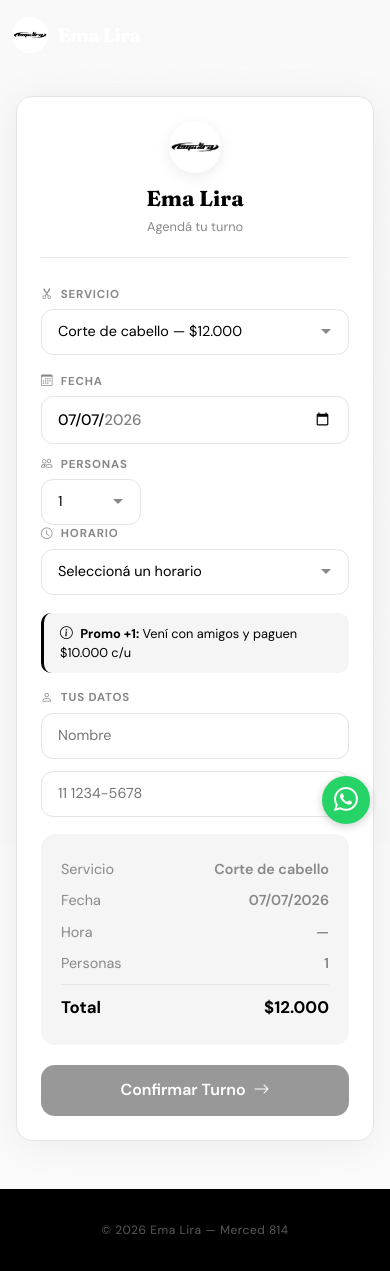
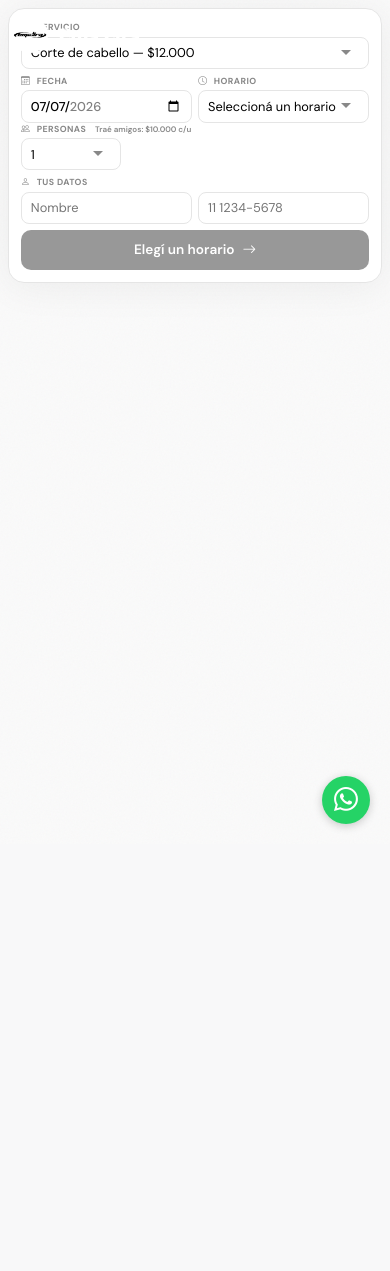
Before and after one commit to Preto18/peluqueria-ema-lira, a Flask app: page /agendar in a window 390 px wide. After the commit the page ends 829 px from the top, so only its background shows below. Run offline with Flask 3, Linux system fonts and the light colour scheme; data that the repository does not hold is empty; some libraries are stand-ins or nearby versions.

Commit message:
Booking mobile single-screen: header/summary/promo a desktop-only, total en botón, badge promo inline, layout compacto <576px

```diff
--- a/static/css/style.css
+++ b/static/css/style.css
@@ -1240,8 +1240,6 @@ body {
 
 @media (max-width: 400px) {
     .login-card { padding: 1.5rem 1rem; }
-    .booking-row { flex-direction: column; gap: 0.5rem; }
-    .booking-row .booking-field { min-width: 100%; }
     .confirm-card { padding: 1.5rem 1rem; }
 }
 
@@ -1508,6 +1506,73 @@ body {
     cursor: not-allowed;
     transform: none;
     box-shadow: none;
+}
+
+.booking-promo-badge {
+    font-size: 0.6rem;
+    font-weight: 600;
+    text-transform: none;
+    letter-spacing: 0;
+    margin-left: 0.4rem;
+    vertical-align: middle;
+}
+.booking-promo-badge.active {
+    color: #000;
+}
+.booking-promo-badge.hint {
+    color: #888;
+}
+
+@media (max-width: 576px) {
+    .booking-page .booking-wrapper {
+        padding: 0.5rem;
+        align-items: flex-start;
+    }
+    .booking-page .booking-card {
+        padding: 0.75rem;
+        max-width: 100%;
+        margin-top: 0;
+    }
+    .booking-page .booking-field {
+        margin-bottom: 0.35rem;
+    }
+    .booking-page .booking-field-label {
+        font-size: 0.55rem;
+        margin-bottom: 0.15rem;
+        letter-spacing: 0.4px;
+    }
+    .booking-page .booking-select,
+    .booking-page .booking-date-input,
+    .booking-page .booking-input {
+        padding: 0.35rem 0.55rem;
+        font-size: 0.8rem;
+        border-radius: 8px;
+    }
+    .booking-page .booking-row {
+        gap: 0.4rem;
+        flex-direction: row !important;
+    }
+    .booking-page .booking-row .booking-field {
+        min-width: 0;
+        margin-bottom: 0;
+    }
+    .booking-page .booking-row-date .booking-field {
+        flex: 1;
+    }
+    .booking-page .booking-submit {
+        padding: 0.6rem;
+        font-size: 0.85rem;
+        margin-top: 0.4rem;
+        border-radius: 10px;
+    }
+    .booking-page .footer-minimal-static { display: none; }
+    .booking-page .whatsapp-float { display: none; }
+    .booking-page .navbar-public { padding: 0.4rem 0; }
+    .booking-page .brand-logo { width: 28px; height: 28px; }
+    .booking-page .brand-text { font-size: 1rem; }
+    .booking-page .booking-promo-badge {
+        font-size: 0.5rem;
+    }
 }
 
 /* ====== CONFIRMACIÓN REDISEÑADO ====== */
--- a/templates/public/agendar.html
+++ b/templates/public/agendar.html
@@ -1,7 +1,7 @@
 {% extends 'public/base_public.html' %}
 {% block content %}
 <div class="booking-card">
-    <div class="booking-card-header">
+    <div class="booking-card-header d-none d-sm-block">
         <img src="{{ url_for('static', filename='img/logo.jpg') }}" alt="Ema Lira" class="booking-logo" width="52" height="52">
         <div class="booking-icon-title">Ema Lira</div>
         <div class="booking-icon-sub">Agend&aacute; tu turno</div>
@@ -21,14 +21,22 @@
             </select>
         </div>
 
-        <div class="booking-row">
+        <div class="booking-row booking-row-date">
             <div class="booking-field flex-grow-1">
                 <div class="booking-field-label"><i class="bi bi-calendar3 me-1"></i> Fecha</div>
                 <input type="date" name="fecha" id="fecha-input" class="booking-date-input" required>
             </div>
-            <div class="booking-field" style="min-width:100px">
-                <div class="booking-field-label"><i class="bi bi-people me-1"></i> Personas</div>
-                <select name="cantidad_personas" id="cantidad" class="booking-select">
+            <div class="booking-field flex-grow-1">
+                <div class="booking-field-label"><i class="bi bi-clock me-1"></i> Horario</div>
+                <select id="horario-select" class="booking-select" disabled>
+                    <option value="">Primero fecha</option>
+                </select>
+            </div>
+        </div>
+
+        <div class="booking-field">
+            <div class="booking-field-label"><i class="bi bi-people me-1"></i> Personas <span id="promo-badge" class="booking-promo-badge"></span></div>
+            <select name="cantidad_personas" id="cantidad" class="booking-select" style="max-width:100px">
                 <option value="1">1</option>
                 <option value="2">2</option>
                 <option value="3">3</option>
@@ -36,26 +44,18 @@
                 <option value="5">5</option>
             </select>
         </div>
-        </div>
 
-        <div class="booking-field">
-            <div class="booking-field-label"><i class="bi bi-clock me-1"></i> Horario</div>
-            <select id="horario-select" class="booking-select" disabled>
-                <option value="">Seleccion&aacute; una fecha primero</option>
-            </select>
-        </div>
-
-        <div id="promo-info" class="booking-promo"></div>
+        <div id="promo-info" class="booking-promo d-none d-sm-block"></div>
 
         <div class="booking-field">
             <div class="booking-field-label"><i class="bi bi-person me-1"></i> Tus datos</div>
             <div class="booking-row">
                 <input type="text" name="nombre" class="booking-input flex-grow-1" placeholder="Nombre" required>
-                <input type="tel" name="telefono" class="booking-input" placeholder="11 1234-5678" required>
+                <input type="tel" name="telefono" class="booking-input flex-grow-1" placeholder="11 1234-5678" required>
             </div>
         </div>
 
-        <div class="booking-summary">
+        <div class="booking-summary d-none d-sm-block">
             <div class="booking-summary-row"><span>Servicio</span><span id="resumen-servicio" class="fw-semibold">&mdash;</span></div>
             <div class="booking-summary-row"><span>Fecha</span><span id="resumen-fecha" class="fw-semibold">&mdash;</span></div>
             <div class="booking-summary-row"><span>Hora</span><span id="resumen-hora" class="fw-semibold">&mdash;</span></div>
@@ -64,7 +64,7 @@
         </div>
 
         <button type="submit" class="booking-submit" id="btn-submit" disabled>
-            <span id="btn-text">Confirmar Turno</span>
+            <span id="btn-text">Elegí un horario</span>
             <i class="bi bi-arrow-right" id="btn-icon"></i>
             <span class="spinner-border spinner-border-sm d-none" id="btn-spinner" role="status"></span>
         </button>
@@ -89,6 +89,16 @@ function getSelectedService() {
     };
 }
 
+function actualizarBoton(total) {
+    const btn = document.getElementById('btn-submit');
+    const btnText = document.getElementById('btn-text');
+    if (btn.disabled) {
+        btnText.textContent = 'Elegí un horario';
+        return;
+    }
+    btnText.textContent = 'Confirmar — $' + total.toLocaleString('es-AR');
+}
+
 function actualizarPrecio() {
     const fecha = document.getElementById('fecha-input').value;
     const cant = parseInt(document.getElementById('cantidad').value);
@@ -99,10 +109,21 @@ function actualizarPrecio() {
     const precio = esPromo ? 10000 : servicio.precio;
     const total = precio * cant;
     document.getElementById('servicio-input').value = servicio.nombre;
-    document.getElementById('resumen-servicio').textContent = servicio.nombre;
-    document.getElementById('resumen-personas').textContent = cant;
-    document.getElementById('resumen-total').textContent = '$' + total.toLocaleString('es-AR');
+
+    const badge = document.getElementById('promo-badge');
+    if (esPromo) {
+        badge.textContent = 'Promo +1 $10.000 c/u';
+        badge.className = 'booking-promo-badge active';
+    } else if (PROMO_DIAS.includes(dia) && cant === 1) {
+        badge.textContent = 'Traé amigos: $10.000 c/u';
+        badge.className = 'booking-promo-badge hint';
+    } else {
+        badge.textContent = '';
+        badge.className = 'booking-promo-badge';
+    }
+
     const promoInfo = document.getElementById('promo-info');
+    if (promoInfo) {
         promoInfo.classList.remove('show');
         if (esPromo) {
             promoInfo.classList.add('show');
@@ -111,6 +132,20 @@ function actualizarPrecio() {
             promoInfo.classList.add('show');
             promoInfo.innerHTML = '<i class="bi bi-info-circle me-1"></i> <strong>Promo +1:</strong> Vení con amigos y paguen $' + (10000).toLocaleString('es-AR') + ' c/u';
         }
+    }
+
+    const rServicio = document.getElementById('resumen-servicio');
+    if (rServicio) rServicio.textContent = servicio.nombre;
+    const rPersonas = document.getElementById('resumen-personas');
+    if (rPersonas) rPersonas.textContent = cant;
+    const rTotal = document.getElementById('resumen-total');
+    if (rTotal) rTotal.textContent = '$' + total.toLocaleString('es-AR');
+
+    const partes = fecha.split('-');
+    const rFecha = document.getElementById('resumen-fecha');
+    if (rFecha) rFecha.textContent = partes[2] + '/' + partes[1] + '/' + partes[0];
+
+    actualizarBoton(total);
 }
 
 function proximoDiaHabil(desde) {
@@ -131,18 +166,33 @@ document.getElementById('cantidad').addEventListener('change', actualizarPrecio)
 document.getElementById('horario-select').addEventListener('change', function() {
     const h = this.value;
     document.getElementById('hora-input').value = h;
-    document.getElementById('resumen-hora').textContent = h || '—';
     document.getElementById('btn-submit').disabled = !h;
+    const rHora = document.getElementById('resumen-hora');
+    if (rHora) rHora.textContent = h || '—';
+    const fecha = document.getElementById('fecha-input').value;
+    const cant = parseInt(document.getElementById('cantidad').value);
+    if (h && fecha) {
+        const dia = new Date(fecha + 'T12:00:00').getDay();
+        const servicio = getSelectedService();
+        const esPromo = PROMO_DIAS.includes(dia) && cant > 1;
+        const precio = esPromo ? 10000 : servicio.precio;
+        actualizarBoton(precio * cant);
+    } else {
+        document.getElementById('btn-text').textContent = 'Elegí un horario';
+    }
 });
 
 document.getElementById('fecha-input').addEventListener('change', function() {
     const fecha = this.value;
-    const partes = fecha.split('-');
-    document.getElementById('resumen-fecha').textContent = partes[2] + '/' + partes[1] + '/' + partes[0];
     document.getElementById('hora-input').value = '';
     document.getElementById('horario-select').value = '';
     document.getElementById('btn-submit').disabled = true;
-    document.getElementById('resumen-hora').textContent = '—';
+    document.getElementById('btn-text').textContent = 'Elegí un horario';
+    const rHora = document.getElementById('resumen-hora');
+    if (rHora) rHora.textContent = '—';
+    const partes = fecha.split('-');
+    const rFecha = document.getElementById('resumen-fecha');
+    if (rFecha) rFecha.textContent = partes[2] + '/' + partes[1] + '/' + partes[0];
     actualizarPrecio();
 
     const horarioSelect = document.getElementById('horario-select');
```
Lines whose indentation alone changed are shown as unchanged.
